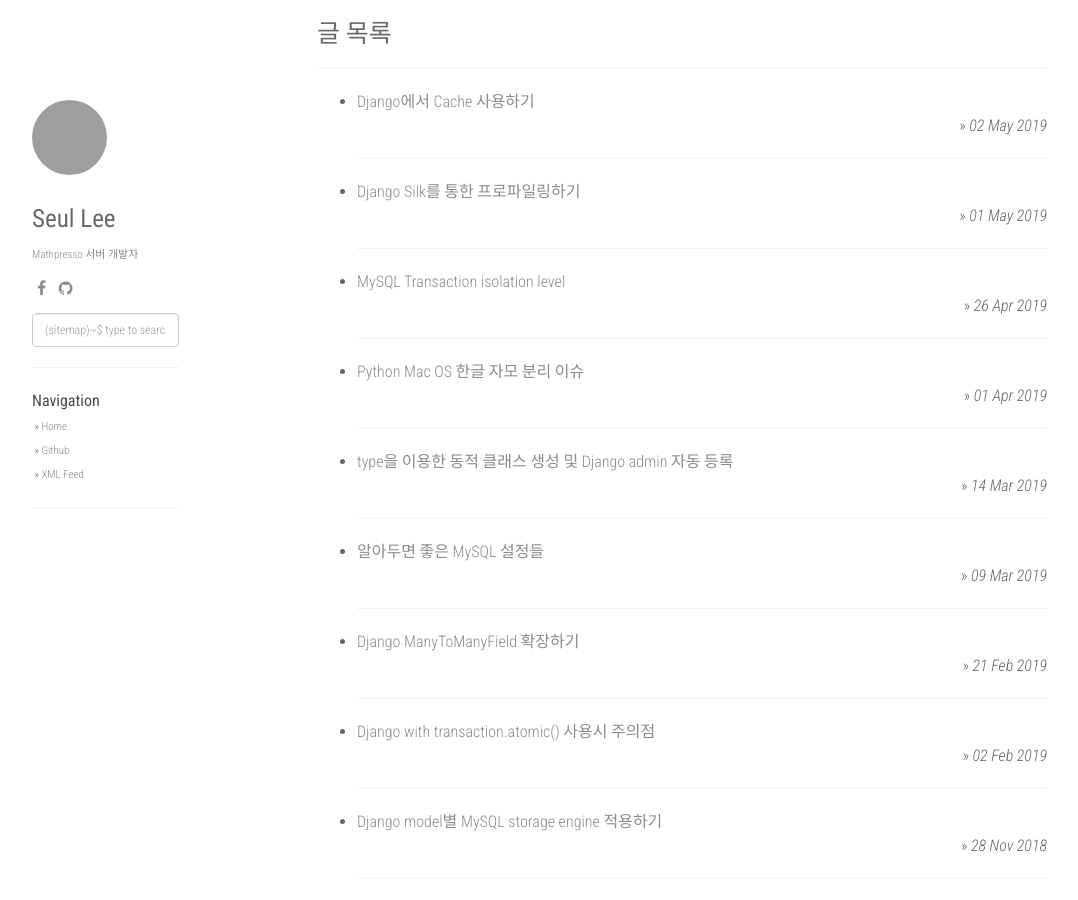
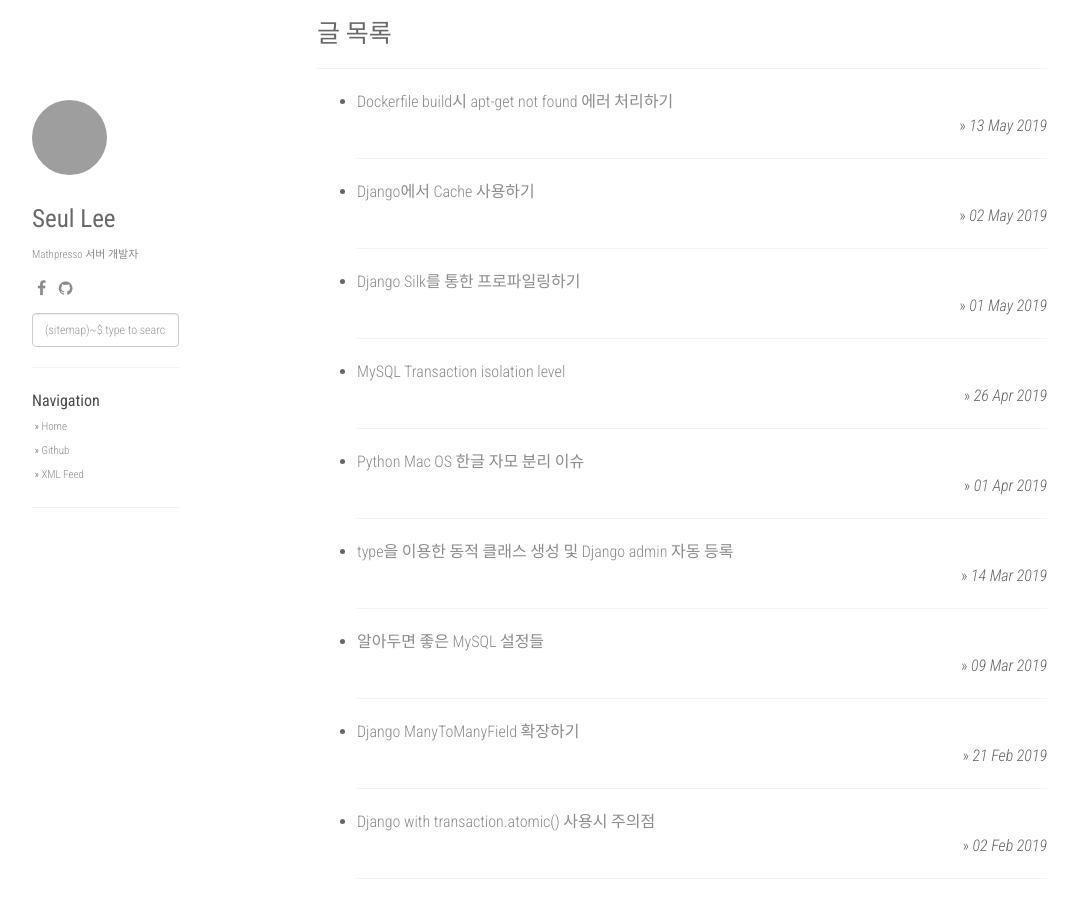
Before and after one commit to lee-seul/lee-seul.github.com, a Jekyll site: the page built from index.html, in a window 1280 px wide and 900 px high. Shown: the whole window, without its empty margins (53-1131 px from the left). Built offline with Jekyll 4.4.1, drawn with Linux system fonts in a browser that asks for light colours; nearby versions of some CDN libraries; the list of posts is cut into pages by our own code; a file with an impossible date is left out; some of the changed text lies outside the part shown; grey boxes are pictures that could not be loaded.

Commit message:
날짜 수정

```diff
--- a/_posts/2019-05-13-docker-apt-get-install-not-found.markdown
+++ b/_posts/2019-05-13-docker-apt-get-install-not-found.markdown
@@ -1,7 +1,7 @@
 ---
 layout: post
 title: "Dockerfile build시 apt-get not found 에러 처리하기"
-date: 2019-05-013 11:14:01 +0900
+date: 2019-05-13 11:14:01 +0900
 categories: [other]
 encoding: UTF-8
 ---
@@ -33,9 +33,9 @@ RUN apt-get update 를 실행하더라도 가장 마지막에 실행됐던 이
 
 다시 말해, 과거에 실행했던 것을 그대로 사용하기 때문에 과거에 사용했던 라이브러리의 주소라던지, 버전 정보가 변경된 경우 NOT FOUND 에러를 뿜어낸다.
 
-그래서 --no-cache 옵션을 추가하여 명령을 실행하였으나, 동일한 이슈가 발생했고,
+그러나 --no-cache 옵션을 추가해서 실행하여도 동일한 문제가 생기는걸로 봐선 추측이 잘못된 걸지도..
 
-간단하게 ubuntu의 버전을 변경하는 쪽으로 문제를 해결했다.
+그래서 그냥 ubuntu의 버전을 변경하는 쪽으로 문제를 해결했다.
 
 ubuntu 18 버전 이상 혹은 17.12.0-ce 버전을 사용하면 문제 없이 빌드된다.
 
```
